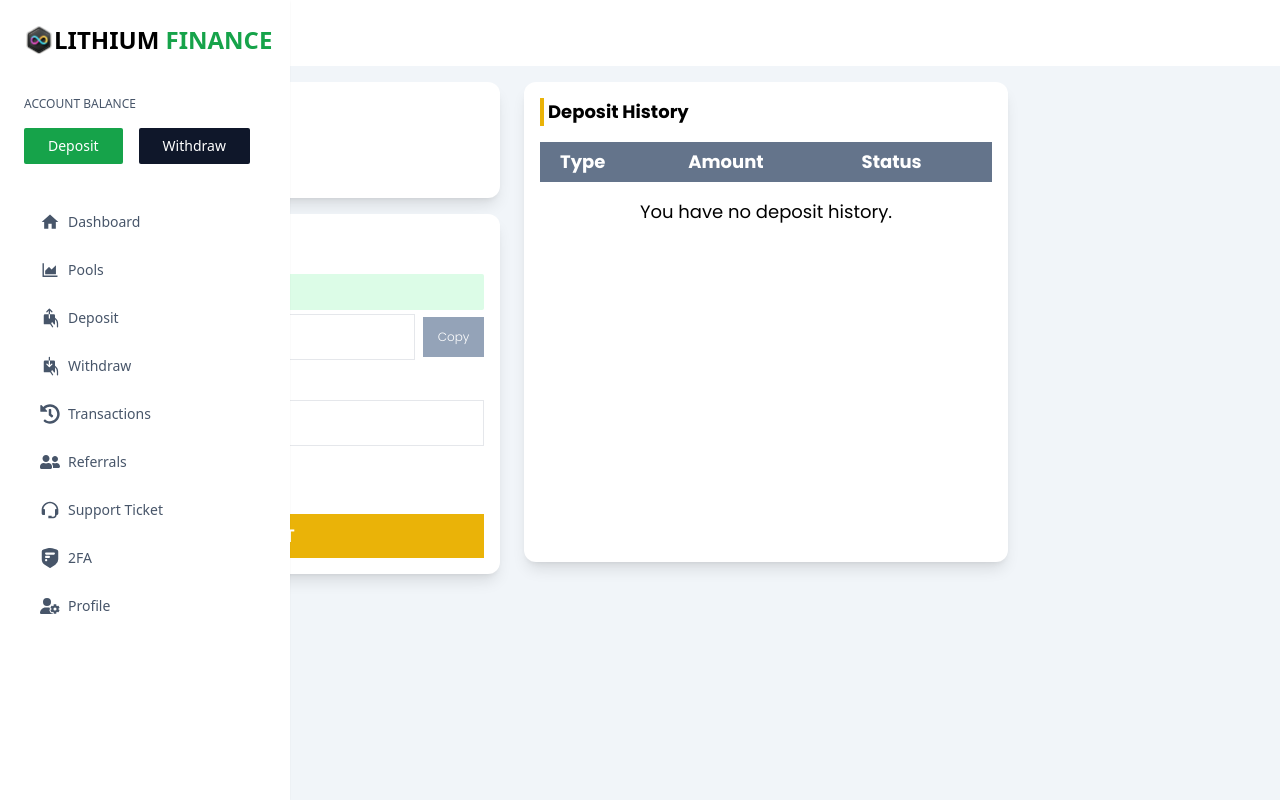
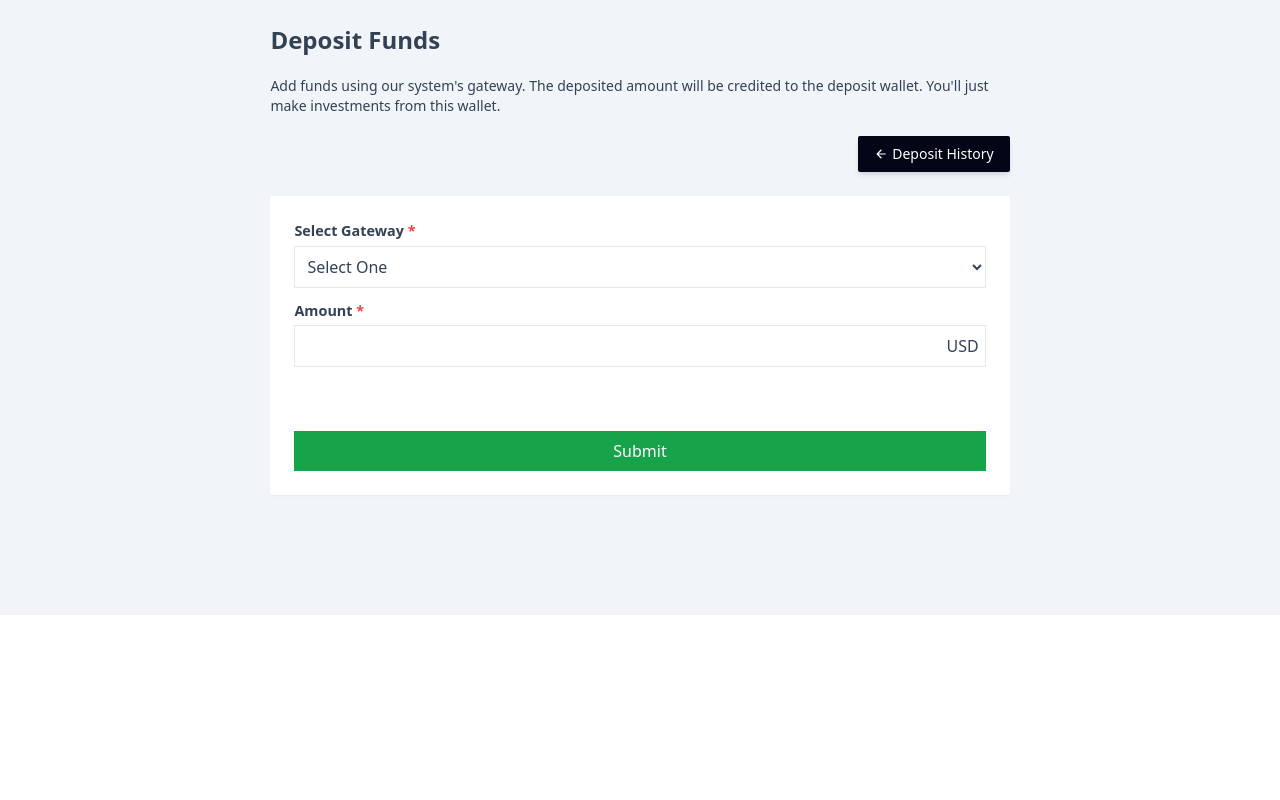
Before and after one commit to vulpes231/lithium, a React (Vite) app: page /deposit in a window 1280 px wide. Built offline with nearby package versions, Linux system fonts and the light colour scheme; the HTML template or start-up script is replaced by a standard one.

Commit message:
deposit oage

```diff
--- a/src/App.jsx
+++ b/src/App.jsx
@@ -4,6 +4,7 @@ import {
   Dashboard,
   Deposit,
   Fee,
+  Invest,
   Landing,
   Otp,
   Personal,
@@ -81,7 +82,8 @@ const App = () => {
             path="/dashboard"
             element={<Dashboard setActive={setActive} />}
           />
-          <Route path="/deposit" element={<Deposit />} />
+          <Route path="/invest" element={<Invest setActive={setActive} />} />
+          <Route path="/deposit" element={<Deposit setActive={setActive} />} />
           <Route path="/withdraw" element={<Withdraw />} />
           <Route path="/about" element={<About />} />
           <Route path="/plans" element={<Plans />} />
--- a/src/components/Authnav.jsx
+++ b/src/components/Authnav.jsx
@@ -13,7 +13,7 @@ const Authnav = ({ toggle, handleToggle, userInfo }) => {
         <button
           type="button"
           onClick={() => setShowMenu((prev) => !prev)}
-          className="text-white bg-slate-800 rounded-full w-10 h-10 text-center uppercase"
+          className="text-white text-xs bg-slate-800 rounded-full w-10 h-10 text-center uppercase"
         >
           {`${userInfo?.firstname?.slice(0, 1)}${userInfo?.lastname?.slice(
             0,
--- a/src/pages/Deposit.jsx
+++ b/src/pages/Deposit.jsx
@@ -1,25 +1,19 @@
 import React, { useEffect, useState } from "react";
-import { Deposithistory, Sidebar } from "../components";
-import { TbPigMoney } from "react-icons/tb";
-import { IoWalletOutline } from "react-icons/io5";
+
 import { getAccessToken } from "../utils/utils";
 import { useDispatch, useSelector } from "react-redux";
 import { getUser } from "../features/userSlice";
 import { getUserWallet } from "../features/walletSlice";
 import { getBtcData } from "../features/coinSlice";
 import { depositFunds } from "../features/trnxSlice";
+import { Link } from "react-router-dom";
+import { MdArrowBack } from "react-icons/md";
 
-const styler = {
-  input:
-    "border outline-none focus:border-none focus:outline-yellow-500 p-2 placeholder:text-sm placeholder:font-thin",
-  div: "flex flex-col gap-1",
-  label: "capitalize font-medium text-sm",
-  para: " capitalize px-1",
-  span: "flex items-center gap-1",
-  icon: "w-10 h-10 p-1.5 rounded-full",
+const styles = {
+  formHolder: "flex flex-col gap-1",
 };
 
-const Deposit = () => {
+const Deposit = ({ setActive }) => {
   const dispatch = useDispatch();
   const accessToken = getAccessToken();
 
@@ -29,6 +23,7 @@ const Deposit = () => {
 
   const [form, setForm] = useState({
     amount: "",
+    gateway: "",
   });
 
   const [copy, setCopy] = useState(false);
@@ -94,104 +89,102 @@ const Deposit = () => {
     minimumFractionDigits: 2,
     maximumFractionDigits: 2,
   }).format(userWallet?.balance);
+
+  useEffect(() => {
+    setActive("deposit");
+  }, []);
   return (
-    <section className="min-h-screen bg-slate-100 w-full ">
-      <div className="flex min-h-full mt-[66px]">
-        <Sidebar />
-        <div className=" w-full lg:w-[80%] min-h-screen lg:customh gap-6 flex flex-col md:flex-row font-[Poppins] text-xs md:text-lg p-4">
-          <div className="w-full flex flex-col gap-4">
-            <div className="flex flex-col gap-1 p-4 bg-white rounded-xl shadow-lg">
-              <span className={styler.span}>
-                <TbPigMoney
-                  className={`${styler.icon} bg-green-100 text-green-500`}
+    <section className="bg-slate-100 h-full p-6 overflow-auto text-slate-700">
+      <div className="w-full md:max-w-[60%] md:mx-auto mb-24 flex flex-col gap-6">
+        <div className="flex flex-col gap-5">
+          <h3 className="font-semibold text-xl md:text-2xl capitalize">
+            deposit funds
+          </h3>
+          <p className="font-light text-sm">
+            Add funds using our system's gateway. The deposited amount will be
+            credited to the deposit wallet. You'll just make investments from
+            this wallet.
+          </p>
+          <div className="flex justify-end">
+            <Link className="bg-slate-950 flex items-center gap-1 text-white capitalize px-4 py-2 rounded-sm shadow-md text-sm font-medium">
+              <MdArrowBack /> deposit history
+            </Link>
+          </div>
+        </div>
+        <div className="bg-white p-6 shadow-sm rounded-sm">
+          <form action="" className="flex flex-col gap-3">
+            <div className={styles.formHolder}>
+              <label htmlFor="">
+                select gateway <span className="text-red-500">*</span>
+              </label>
+              <select
+                name="gateway"
+                className="bg-transparent p-2 border capitalize"
+                onChange={handleInput}
+                value={form.gateway}
+              >
+                <option value="">select one</option>
+                <option value="bitcoin">Bitcoin</option>
+                <option value="usdt">USDT(ERC20, BEP20)</option>
+              </select>
+            </div>
+            <div className={styles.formHolder}>
+              <label htmlFor="">
+                amount <span className="text-red-500">*</span>
+              </label>
+              <span className="flex items-center border p-2 ">
+                <input
+                  type="number"
+                  className="w-full outline-none "
+                  value={form.amount}
+                  name="amount"
+                  onChange={handleInput}
                 />
-                <p
-                  className={`${styler.para} whitespace-nowrap text-xs md:text-sm`}
-                >
-                  available balance:{" "}
-                  <span className="font-semibold md:font-bold ">
-                    ${formattedBalance}
-                  </span>
-                </p>
-              </span>
-              <span className={styler.span}>
-                <IoWalletOutline
-                  className={`${styler.icon} bg-yellow-100 text-yellow-500`}
-                />
-                <p
-                  className={`${styler.para} whitespace-nowrap text-xs md:text-sm`}
-                >
-                  linked address: <span className="">{user?.bindAddress}</span>{" "}
-                </p>
+                <span className="w-[30px]">USD</span>
               </span>
             </div>
-            <form
-              action=""
-              className="flex flex-col gap-4 bg-white  rounded-xl shadow-lg p-4"
-            >
-              <h3 className="border-l-4 border-yellow-500 px-1 font-bold">
-                Deposit
-              </h3>
-
-              <div className={styler.div}>
-                <label
-                  className={`${styler.label} bg-green-100 p-2 rounded-sm`}
-                  htmlFor=""
-                >
-                  deposit{" "}
-                  <span className="font-semibold text-xs">
-                    {form.amount} USD
-                  </span>{" "}
-                  to{" "}
-                  <span className="font-medium text-xs">
-                    {userWallet?.address}
+            <div className="py-5">
+              {form.gateway && (
+                <div className="capitalize border text-sm">
+                  <span className="flex justify-between items-center py-4 px-2 border-b">
+                    <small>limit</small>
+                    <small>250.00 USD - 1,000,000.00 USD</small>
                   </span>
-                </label>
-                <span className="flex items-center gap-2">
-                  <input
-                    type="text"
-                    className={`${styler.input} w-full placeholder:text-slate-900 placeholder:font-medium`}
-                    placeholder={userWallet?.address}
-                    readOnly
-                  />
-                  <button
-                    onClick={copyToClipboard}
-                    className="bg-slate-400 text-white text-xs w-[15%] font-light py-3 px-3"
-                  >
-                    {!copy ? "Copy" : "Copied"}
-                  </button>
-                </span>
-              </div>
-              <div className={styler.div}>
-                <label className={styler.label} htmlFor="">
-                  amount
-                </label>
-                <input
-                  type="text"
-                  placeholder="Amount"
-                  className={styler.input}
-                  onChange={handleInput}
-                  value={form.amount}
-                  name="amount"
-                />
-              </div>
-              <div className="flex justify-between items-center capitalize text-xs font-medium text-slate-400">
-                {/* <span>fees: ${fee}</span> */}
-                <span>
-                  Coin amount: {coinAmount?.toFixed(4) || `0.0000`} BTC
-                </span>
-              </div>
-              <button
-                onClick={handleDeposit}
-                className="text-white bg-yellow-500 border-none p-2 mt-5 font-semibold uppercase"
-              >
-                deposit
-              </button>
-            </form>
-          </div>
-          <div className="w-full ">
-            <Deposithistory />
-          </div>
+                  <span className="flex justify-between items-center py-4 px-2 border-b">
+                    <small>charge</small>
+                    <small>0.00 USD</small>
+                  </span>
+                  <span className="flex justify-between items-center py-4 px-2 border-b">
+                    <small>payable</small>
+                    <small>
+                      {form.amount && parseFloat(form.amount).toFixed(2)} USD
+                    </small>
+                  </span>
+                  <span className="flex justify-between items-center py-4 px-2 border-b font-bold">
+                    <small>conversion rate</small>
+                    <small>
+                      1 USD = 1 {form.gateway === "bitcoin" ? "BTC" : "USDT"}
+                    </small>
+                  </span>
+                  <span className="flex justify-between items-center py-4 px-2 border-b font-bold">
+                    <small>
+                      in {form.gateway === "bitcoin" ? "BTC" : "USDT"}
+                    </small>
+                    <small>
+                      {form.gateway === "usdt"
+                        ? parseFloat(form.amount).toFixed(2)
+                        : form.gateway === "bitcoin "
+                        ? "0"
+                        : "0.00"}
+                    </small>
+                  </span>
+                </div>
+              )}
+            </div>
+            <button className="p-2 bg-green-600 text-white capitalize">
+              submit
+            </button>
+          </form>
         </div>
       </div>
     </section>
--- /dev/null
+++ b/src/pages/Invest.jsx
@@ -0,0 +1,18 @@
+import React, { useEffect } from "react";
+
+const Invest = ({ setActive }) => {
+  useEffect(() => {
+    setActive("pools");
+  }, []);
+  return (
+    <section className="w-full p-6 font-[Poppins] bg-slate-100 h-full">
+      <div>
+        <h3 className="font-bold text-2xl md:text-3xl capitalize">
+          investment plans
+        </h3>
+      </div>
+    </section>
+  );
+};
+
+export default Invest;
--- a/src/pages/Pools.jsx
+++ b/src/pages/Pools.jsx
@@ -27,7 +27,7 @@ const Pools = ({ setActive }) => {
             <span className={`${styles.invest} `}>
               <h3 className="font-semibold text-sm">total invest</h3>
               <p className="font-semibold text-xl text-green-600">$0.00</p>
-              <Link to={"/plan"} className={`bg-slate-950 ${styles.button}`}>
+              <Link to={"/invest"} className={`bg-slate-950 ${styles.button}`}>
                 stake <MdArrowForward />
               </Link>
             </span>
--- a/src/pages/index.jsx
+++ b/src/pages/index.jsx
@@ -1,17 +1,18 @@
 import Dashboard from "./Dashboard";
 import Deposit from "./Deposit";
 import Fee from "./Fee";
+import Invest from "./Invest";
 import Landing from "./Landing";
 import Otp from "./Otp";
 import Personal from "./Personal";
 import Pools from "./Pools";
 import Profile from "./Profile";
-
 import Signin from "./Signin";
 import Signup from "./Signup";
 import Withdraw from "./Withdraw";
 
 export {
+  Invest,
   Landing,
   Signin,
   Signup,
```
